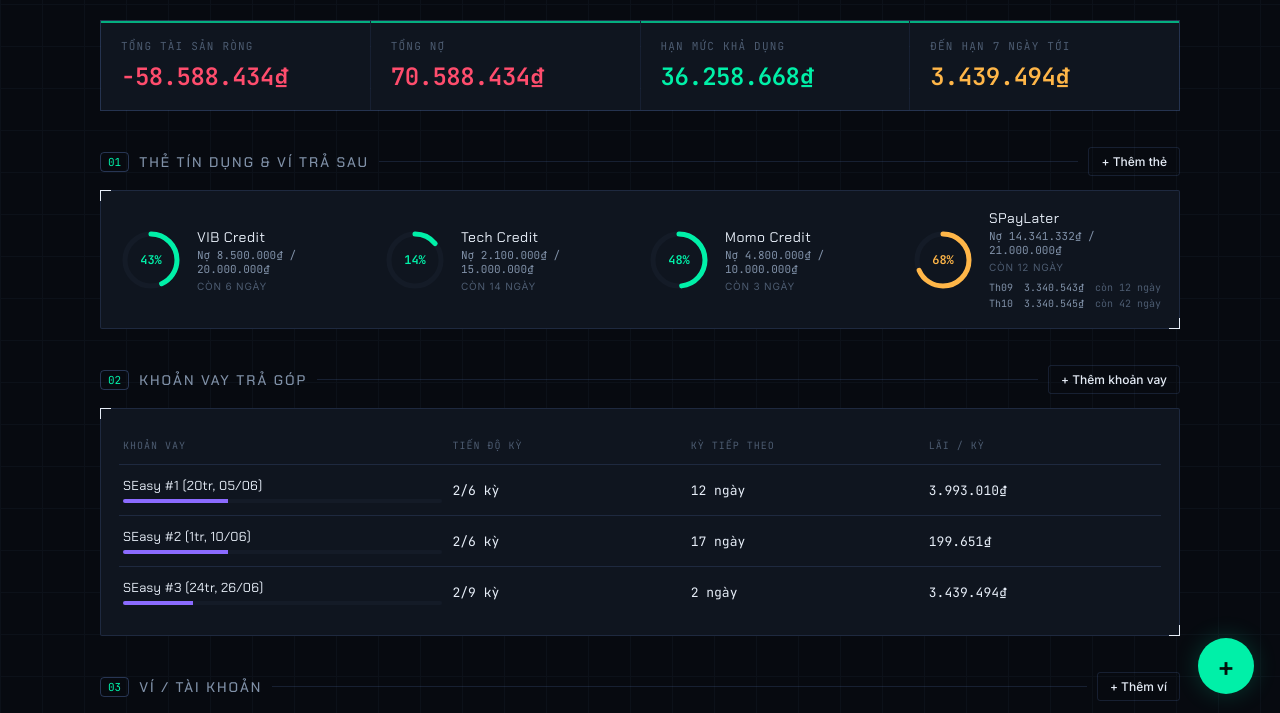
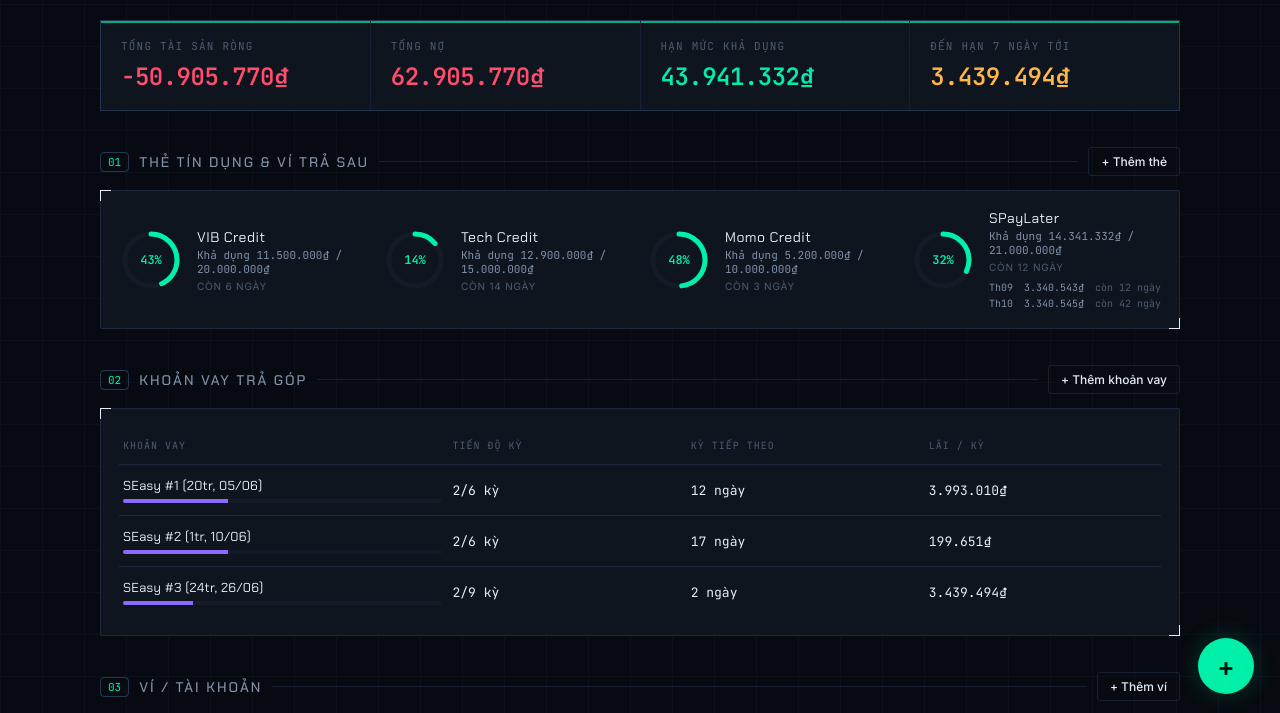
Before and after one commit to 33ZXRabbitZX33/Credyra, a plain HTML site: page index.html in a window 1280 px wide. Shown: the part 80-793 px from the top of the page. Drawn offline with Linux system fonts and the light colour scheme.

Commit message:
Show available credit on card, not debt owed; fix SPayLater numbers
Card now shows "Khả dụng {available} / {limit}" instead of debt/limit
per user preference (matches how real BNPL/credit apps like SEasy
display it). Also corrects SPayLater's actual used amount to
6,658,668đ (was inverted with the available amount in an earlier
update) so available comes out to 14,341,332đ as intended.

```diff
--- a/index.html
+++ b/index.html
@@ -280,7 +280,7 @@ function seed(){
       {id:'a2', type:'credit', name:'VIB Credit', limit:20000000, used:8500000, due:addDays(6)},
       {id:'a3', type:'credit', name:'Tech Credit', limit:15000000, used:2100000, due:addDays(14)},
       {id:'a4', type:'credit', name:'Momo Credit', limit:10000000, used:4800000, due:addDays(3)},
-      {id:'a5', type:'credit', name:'SPayLater', limit:21000000, used:14341332, due:'2026-09-05', installments:[
+      {id:'a5', type:'credit', name:'SPayLater', limit:21000000, used:6658668, due:'2026-09-05', installments:[
         {label:'Th09', amount:3340543, due:'2026-09-05'},
         {label:'Th10', amount:3340545, due:'2026-10-05'},
       ]},
@@ -407,7 +407,7 @@ function renderCredit(){
       </div>
       <div class="credit-info">
         <div class="name">${a.name}</div>
-        <div class="nums">Nợ ${fmt(a.used)} / ${fmt(a.limit)}</div>
+        <div class="nums">Khả dụng ${fmt(a.limit - a.used)} / ${fmt(a.limit)}</div>
         <div class="due">${dueLabel}</div>
         ${instHtml}
       </div>
```
